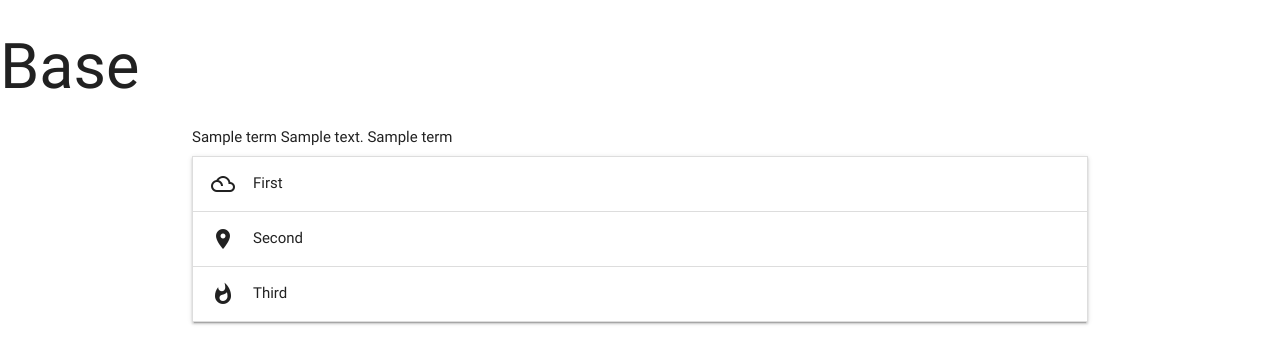
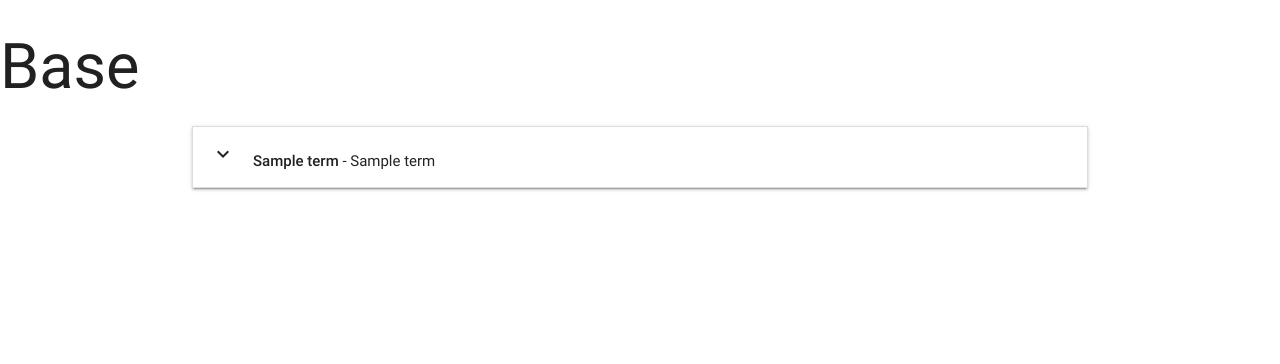
Before and after one commit to kescardoso/cryptopedia, a Flask app: page / in a window 1280 px wide. Shown: the top 364 px of the page. Run offline with Flask 2, Linux system fonts and the light colour scheme; a database or web service that is not in the repository returns one stand-in record (values such as "Sample title"); some libraries are stand-ins or nearby versions.

Commit message:
According terms data biding

```diff
--- a/templates/terms.html
+++ b/templates/terms.html
@@ -1,25 +1,22 @@
 {% extends 'base.html' %}
 {% block content %}
+    <ul class="collapsible" data-collapsible="accordion">
+        {% for term in terms %}
+        <li>
+            <div class="collapsible-header">
 
-    {% for term in terms %}
-        {{term.term_name}}
-        {{term.term_description}}
-        {{term.category_name}}
-    {% endfor %}
-
-    <ul class="collapsible">
-    <li>
-      <div class="collapsible-header"><i class="material-icons">filter_drama</i>First</div>
-      <div class="collapsible-body"><span>Lorem ipsum dolor sit amet.</span></div>
-    </li>
-    <li>
-      <div class="collapsible-header"><i class="material-icons">place</i>Second</div>
-      <div class="collapsible-body"><span>Lorem ipsum dolor sit amet.</span></div>
-    </li>
-    <li>
-      <div class="collapsible-header"><i class="material-icons">whatshot</i>Third</div>
-      <div class="collapsible-body"><span>Lorem ipsum dolor sit amet.</span></div>
-    </li>
+                <div class=" term_header col s9">
+                    <i class="material-icons">expand_more</i><strong>{{term.term_name}}</strong> - {{term.category_name}}
+                </div>
+            </div>
+            <div class="collapsible-body">
+                <span>
+                    {{term.term_description}}
+                    {{term.category_name}}
+                </span>
+            </div>
+        </li>
+        {% endfor %}
     </ul>
 
     <!-- Js Functions -->
```
